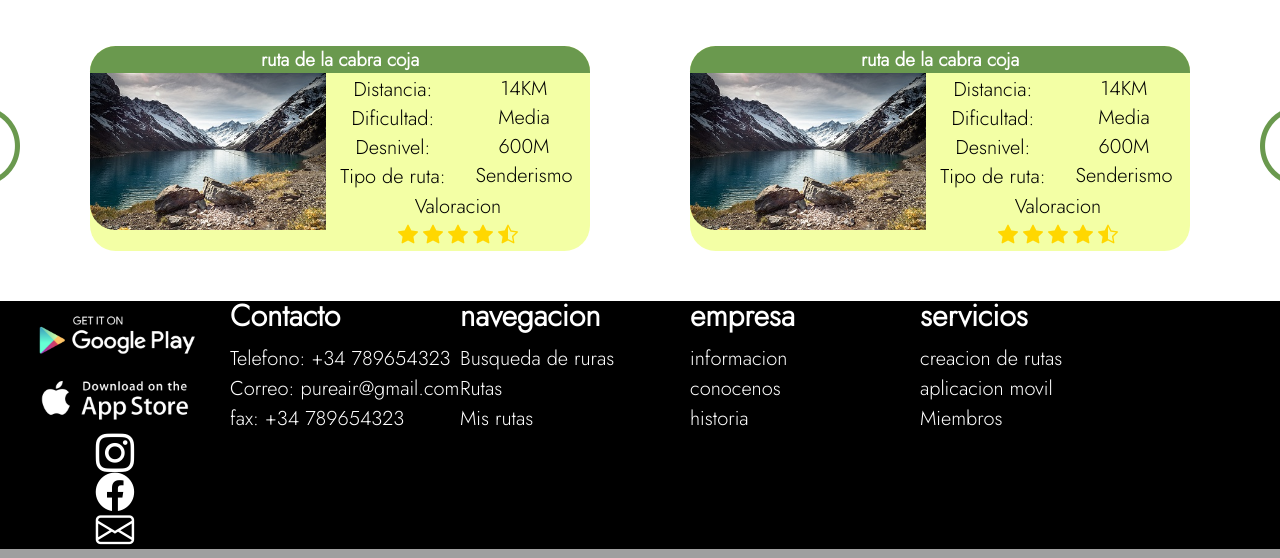
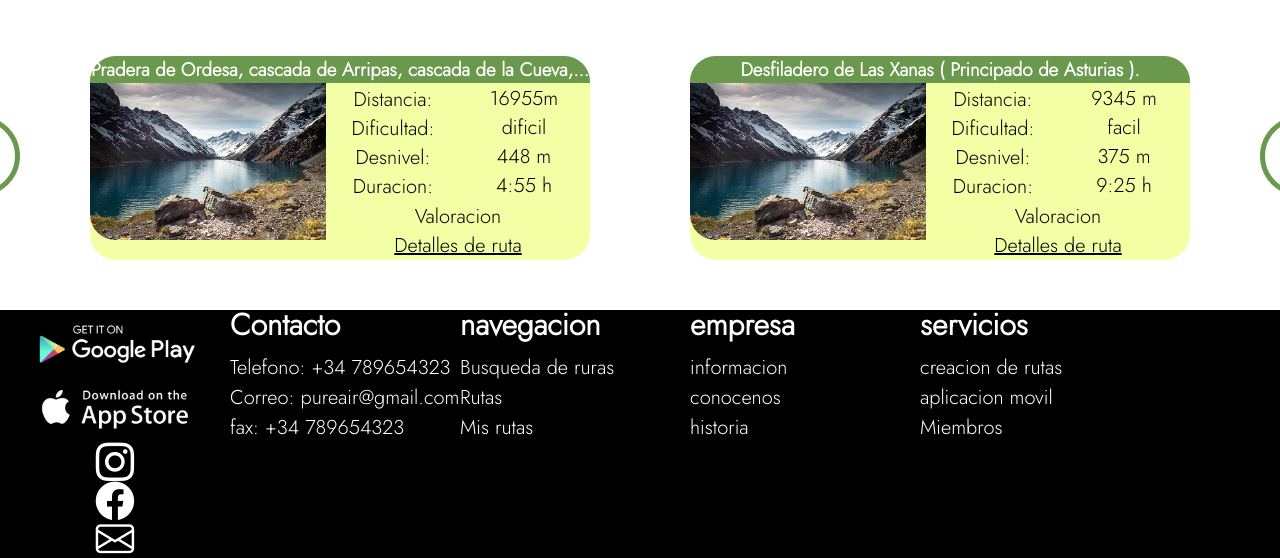
Before and after one commit to alexrocampelo01/proyectoIntegrador_servidor, a PHP site: page /proyectoIntegrador/codigo/html/Principal.html in a window 1280 px wide. Shown: the part 1116-1674 px from the top of the page. Run offline with PHP 8.4, Linux system fonts and the light colour scheme.

Commit message:
proyecto casi acabado

```diff
--- /dev/null
+++ b/Documentacion/Cliente/mapa de navegacion enlace.txt
@@ -0,0 +1 @@
+https://lucid.app/lucidchart/ee235f3e-e224-49a6-893e-b10ebcf32394/edit?viewport_loc=-176%2C251%2C2178%2C980%2C0_0&invitationId=inv_b6a02e83-af68-4d98-8e0a-a26844d289f6
--- a/codigo/estilos/cabecera.css
+++ b/codigo/estilos/cabecera.css
@@ -1,5 +1,6 @@
 *{
     margin: 0;
+    font-family: 'Jost', sans-serif;
 }
 /*hader principio*/
 header{
@@ -8,7 +9,7 @@ header{
     align-items: center;
     padding: 0.2vw;
     padding-bottom: 0.5vw;
-    height: 220px;
+    height: 230px;
 }
 #logoHeader{
     width: 15vw;
--- a/codigo/estilos/detalles.css
+++ b/codigo/estilos/detalles.css
@@ -82,7 +82,7 @@
     background-color:#F3FFA5;
     float: left;
     width: 535px;
-    height: 205px;
+    height: fit-content;
     margin: 10px 70px 10px 70px ;
     border-radius: 2vw;
     /* padding: 0.5vw; */
--- a/codigo/estilos/principal.css
+++ b/codigo/estilos/principal.css
@@ -89,7 +89,7 @@
     background-color:#F3FFA5;
     float: left;
     width: 500px;
-    height: 205px;
+    height: fit-content;
     margin: 50px;
     border-radius: 2vw;
     /* padding: 0.5vw; */
@@ -147,18 +147,17 @@
 }
 /* COMIENZO grid de los datos*/
 
-
-.estrellas{
-    grid-template-columns:repeat(5, 5fr);
-    grid-template-rows:repeat(1, 1fr);
-    width: 100%;
-    display: flex;
-    justify-content: center;
-    /* background-color: rebeccapurple; */
+.valoracion a{
+    color: black;
 }
-.estrellas i{
-    width: 25px;
-    color: gold;
+.valoracion a:hover{
+    color: black;
+}
+.valoracion a:active{
+    color: black;
+}
+.valoracion a:visited{
+    color: black;
 }
 
 /* FIN grid de los datos*/
--- a/codigo/html/Principal.html
+++ b/codigo/html/Principal.html
@@ -19,7 +19,7 @@
         <div id="buscadorGeneral">
             <div id="seccionBusqueda">
                 <input type="text" id="localidad" placeholder="Ubicacion que busca">
-                    <a href="misRutas.html"><i class="bi bi-search"></i></a>
+                    <a href="buscarRutas.html"><i class="bi bi-search"></i></a>
             </div>
 
         </div>
@@ -29,7 +29,7 @@
                 <!-- flecha izq-->
                 <i class="bi bi-arrow-left-circle"></i>
                 <div class="VistaMiniRuta">
-                    <h3>ruta de la cabra coja</h3>
+                    <h3>Pradera de Ordesa, cascada de Arripas, cascada de la Cueva,...</h3>
                     <div class="dosMitades">
                         <div class="mitadIzq">
                             <img  src="../images/fotoLagunaInvierno.jpg" alt="fondo">
@@ -40,23 +40,17 @@
                                     <span>Distancia:</span><br>
                                     <span>Dificultad:</span><br>
                                     <span>Desnivel:</span><br>
-                                    <span>Tipo de ruta:</span><br>
+                                    <span>Duracion:</span><br>
                                 </div>
                                 <div class="datos">
-                                    <span>14KM</span><br>
-                                    <span>Media</span><br>
-                                    <span>600M</span><br>
-                                    <span>Senderismo</span><br>
+                                    <span>16955m</span><br>
+                                    <span>dificil</span><br>
+                                    <span>448 m</span><br>
+                                    <span>4:55 h</span><br>
                                 </div>
                                 <div class="valoracion">
-                                    <span>Valoracion</span>
-                                    <div class="estrellas">
-                                        <i class="bi bi-star-fill"></i>
-                                        <i class="bi bi-star-fill"></i>
-                                        <i class="bi bi-star-fill"></i>
-                                        <i class="bi bi-star-fill"></i>
-                                        <i class="bi bi-star-half"></i>
-                                    </div>
+                                    <span>Valoracion</span><br>
+                                    <a href="http://localhost/proyectoIntegrador/ProyectoSegundoTri/codigo/php/detallesRuta.php?id=16"> Detalles de ruta</a>
                                 </div>
                             </div>
                         </div>
@@ -64,7 +58,7 @@
 
                 </div>
                 <div class="VistaMiniRuta">
-                    <h3>ruta de la cabra coja</h3>
+                    <h3>Desfiladero de Las Xanas ( Principado de Asturias ).</h3>
                     <div class="dosMitades">
                         <div class="mitadIzq">
                             <img  src="../images/fotoLagunaInvierno.jpg" alt="foto ruta">
@@ -75,23 +69,17 @@
                                     <span>Distancia:</span><br>
                                     <span>Dificultad:</span><br>
                                     <span>Desnivel:</span><br>
-                                    <span>Tipo de ruta:</span><br>
+                                    <span>Duracion:</span><br>
                                 </div>
                                 <div class="datos">
-                                    <span>14KM</span><br>
-                                    <span>Media</span><br>
-                                    <span>600M</span><br>
-                                    <span>Senderismo</span><br>
+                                    <span>9345 m</span><br>
+                                    <span>facil</span><br>
+                                    <span>375 m</span><br>
+                                    <span>9:25 h</span><br>
                                 </div>
                                 <div class="valoracion">
-                                    <span>Valoracion</span>
-                                    <div class="estrellas">
-                                        <i class="bi bi-star-fill"></i>
-                                        <i class="bi bi-star-fill"></i>
-                                        <i class="bi bi-star-fill"></i>
-                                        <i class="bi bi-star-fill"></i>
-                                        <i class="bi bi-star-half"></i>
-                                    </div>
+                                    <span>Valoracion</span><br>
+                                    <a href="http://localhost/proyectoIntegrador/ProyectoSegundoTri/codigo/php/detallesRuta.php?id=19">Detalles de ruta</a>
                                 </div>
                             </div>
                         </div>
@@ -106,5 +94,6 @@
         </div>
     </div>
     <script src="../js/cargadorComponetes.js"></script>
+    <script src="../js/principal.js"></script>
 </body>
 </html>
--- a/codigo/html/buscarRutas.html
+++ b/codigo/html/buscarRutas.html
@@ -30,7 +30,7 @@
                 <input type="text" id="filtroDif">
             </div>
             <div class="filtro">
-                <label>distancia</label><br>
+                <label>distancia mayor de</label><br>
                 <input type="text" id="filtroDist">
             </div>
         </form>
--- a/codigo/html/cabecera.html
+++ b/codigo/html/cabecera.html
@@ -5,7 +5,7 @@
     <div id="navHeader">
         <nav>
             <a href="../html/buscarRutas.html">Busqueda de rutas</a>
-            <a href="../html/misRutas.html">Mis rutas</a>
+            <a id="misRutasCabecera" href="../html/misRutas.html">Mis rutas</a>
         </nav>
     </div>
     <div id="Sesion">
--- a/codigo/html/datosPersonales.html
+++ b/codigo/html/datosPersonales.html
@@ -18,10 +18,6 @@
     <div id="cabecera">
     </div>
     <div id="cuerpo">
-        <div id="fotoUsu">
-            <a href="datosPersonales.html"><i class="bi bi-person-fill"></i></a>
-            <p id="logUsuBody">alex</p>
-        </div>
         <form>
             <div class="nom">
                 <label for="nom">Nombre</label><br>
--- a/codigo/js/buscarRuta.js
+++ b/codigo/js/buscarRuta.js
@@ -101,9 +101,10 @@ function generarMiniRuta(data, nom, dif, dist){
         let puntos = JSON.parse(data[i].info);
         let lat = puntos[0][0];
         let lon = puntos[0][1];
-        let marker = L.marker([puntos[0][0], puntos[0][1]]).addTo(map);
+        let marker = L.marker([lat, lon]).addTo(map);
         //dibujamos la tuta
-        let polygon = L.polygon([puntos]).addTo(map);
+        // let polygon = L.polygon([puntos]).addTo(map);
+        var polyline = L.polyline(puntos, {color: 'red'}).addTo(map);
 
     }
 }
--- a/codigo/js/cargadorComponetes.js
+++ b/codigo/js/cargadorComponetes.js
@@ -23,7 +23,7 @@ function cambiosSesion(){
     if(localStorage.getItem('webToken')){ //significa que ha iniciado sesion
         logUsu.textContent=localStorage.getItem('nomUsu');
         rutasCambiosUsu.href = "datosPersonales.html";
-
+        document.querySelector('#misRutasCabecera').href = "misRutas.html";
         let butCerrarSesion = document.createElement('span');
         butCerrarSesion.innerHTML =`<a id="cerrarSesion">Cerrar sesion</a>`;
         butCerrarSesion.addEventListener('click',cerrarSesion);
@@ -32,6 +32,7 @@ function cambiosSesion(){
     }else {
         logUsu.textContent=`invitado`;
         rutasCambiosUsu.href = "inicioSesion.html";
+        document.querySelector('#misRutasCabecera').href = "inicioSesion.html";
         divButSesiones.innerHTML=`
         <span><a href="inicioSesion.html">inicio de sesion</a></span>
         <hr>
```
Also changed, not shown: codigo/estilos/buscarRutas.css (+6 -2 lines), codigo/estilos/subirRutas.css (added, +55 -0 lines), codigo/html/rutasmini.html (deleted, +0 -14 lines), codigo/js/subirRuta.js (+4 -24 lines), 2 other files.
